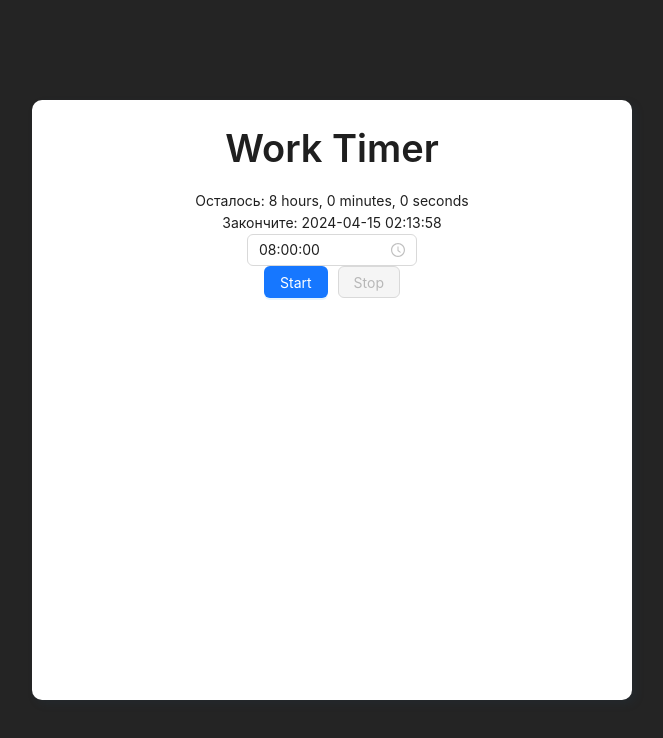
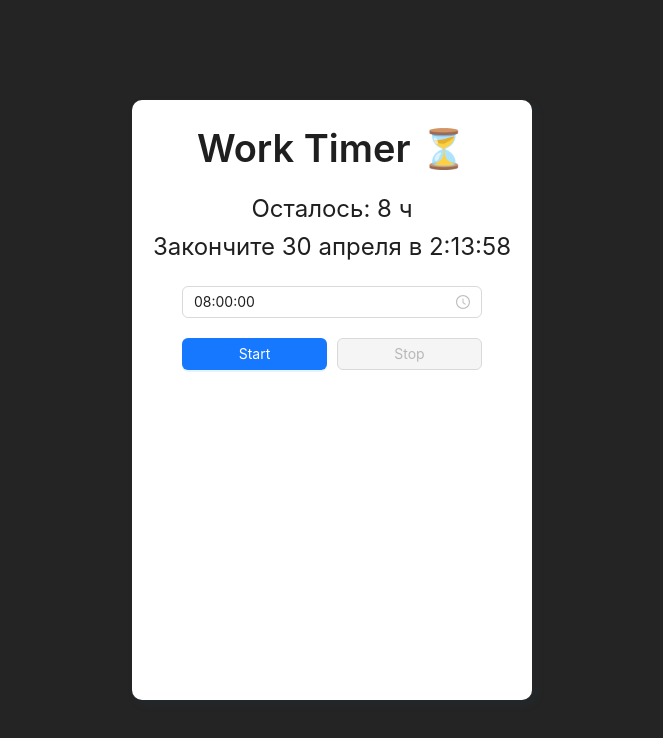
Before and after one commit to egorkeen/work-timer, a React (Vite) app: page / in a window 1280 px wide. Shown: the top 738 px of the page, without its empty margins (308-971 px from the left). Built offline with nearby package versions, Linux system fonts and the light colour scheme.

Commit message:
feature: улучшил ui

```diff
--- a/src/components/App/App.module.css
+++ b/src/components/App/App.module.css
@@ -1,6 +1,6 @@
 .app {
-  min-width: 600px;
-  min-height: 600px;
+  width: 400px;
+  height: 600px;
   background-color: white;
   border-radius: 10px;
   box-shadow: 4px 4px 8px 0px rgba(34, 60, 80, 0.2);
@@ -9,3 +9,19 @@
 .text {
   font-size: 24px;
 }
+
+.timer {
+  margin: 20px 0;
+  width: 300px;
+}
+
+.button {
+  width: 300px;
+}
+
+@media screen and (max-width: 600px) {
+  .app {
+    width: 300px;
+    height: 500px;
+  }
+}
--- a/src/components/App/App.tsx
+++ b/src/components/App/App.tsx
@@ -5,7 +5,7 @@ import dayjs, { Dayjs } from "dayjs";
 const { Title, Text } = Typography;
 
 import styles from './App.module.css'
-import { formatTime } from "../../utils";
+import { formatDate, formatTime } from "../../utils";
 
 const App = () => {
   const [startTime, setStartTime] = useState<Dayjs>(dayjs());
@@ -50,16 +50,17 @@ const App = () => {
 
   return (
     <Flex className={styles.app} vertical align="center">
-      <Title level={1}>Work Timer</Title>
-      <Text>Осталось: {formatTime(targetTime)}</Text>
-      <Text>Закончите: {finishTime.format("YYYY-MM-DD HH:mm:ss")}</Text>
+      <Title level={1}>Work Timer ⏳</Title>
+      <Text className={styles.text}>Осталось: {formatTime(targetTime)}</Text>
+      <Text className={styles.text}>Закончите {formatDate(finishTime)}</Text>
       <TimePicker
+        className={styles.timer}
         value={targetTime}
         disabled={timerRunning}
         onChange={handleSetRemainingTime}
-        placeholder="Время"
+        placeholder="Выберите время"
       />
-      <Flex gap={10}>
+      <Flex style={{ width: "300px" }} gap={10}>
         <Button block type="primary" onClick={handleStartTimer} disabled={timerRunning}>Start</Button>
         <Button block type="primary" danger onClick={handleStopTimer} disabled={!timerRunning}>Stop</Button>
       </Flex>
--- /dev/null
+++ b/src/utils/formatDate.ts
@@ -0,0 +1,28 @@
+import { Dayjs } from "dayjs";
+
+const MONTHS = [
+  "января",
+  "февраля",
+  "марта",
+  "апреля",
+  "мая",
+  "июня",
+  "июля",
+  "августа",
+  "сентября",
+  "октября",
+  "ноября",
+  "декабря",
+];
+
+export const formatDate = (date: Dayjs) => {
+  const day = date.daysInMonth();
+  const month = MONTHS[date.month()];
+  const hours = date.hour();
+  const minutes = date.minute();
+  const seconds = date.second();
+
+  return `${day} ${month} в ${hours}:${
+    minutes < 10 ? `0${minutes}` : `${minutes}`
+  }:${seconds < 10 ? `0${seconds} ` : `${seconds}`}`;
+};
--- a/src/utils/formatTime.ts
+++ b/src/utils/formatTime.ts
@@ -4,5 +4,8 @@ export const formatTime = (time: Dayjs): string => {
   const hours = time.hour();
   const minutes = time.minute();
   const seconds = time.second();
-  return `${hours} hours, ${minutes} minutes, ${seconds} seconds`;
+
+  return `${hours > 0 ? hours + " ч" : ""} ${
+    minutes > 0 ? (minutes < 10 ? `0${minutes} мин` : `${minutes} мин`) : ""
+  } ${seconds > 0 ? (seconds < 10 ? `0${seconds} сек` : `${seconds} сек`) : ""}`;
 };
--- a/src/utils/index.ts
+++ b/src/utils/index.ts
@@ -1,3 +1,4 @@
 import { formatTime } from "./formatTime";
+import { formatDate } from "./formatDate";
 
-export { formatTime };
+export { formatTime, formatDate };
```
